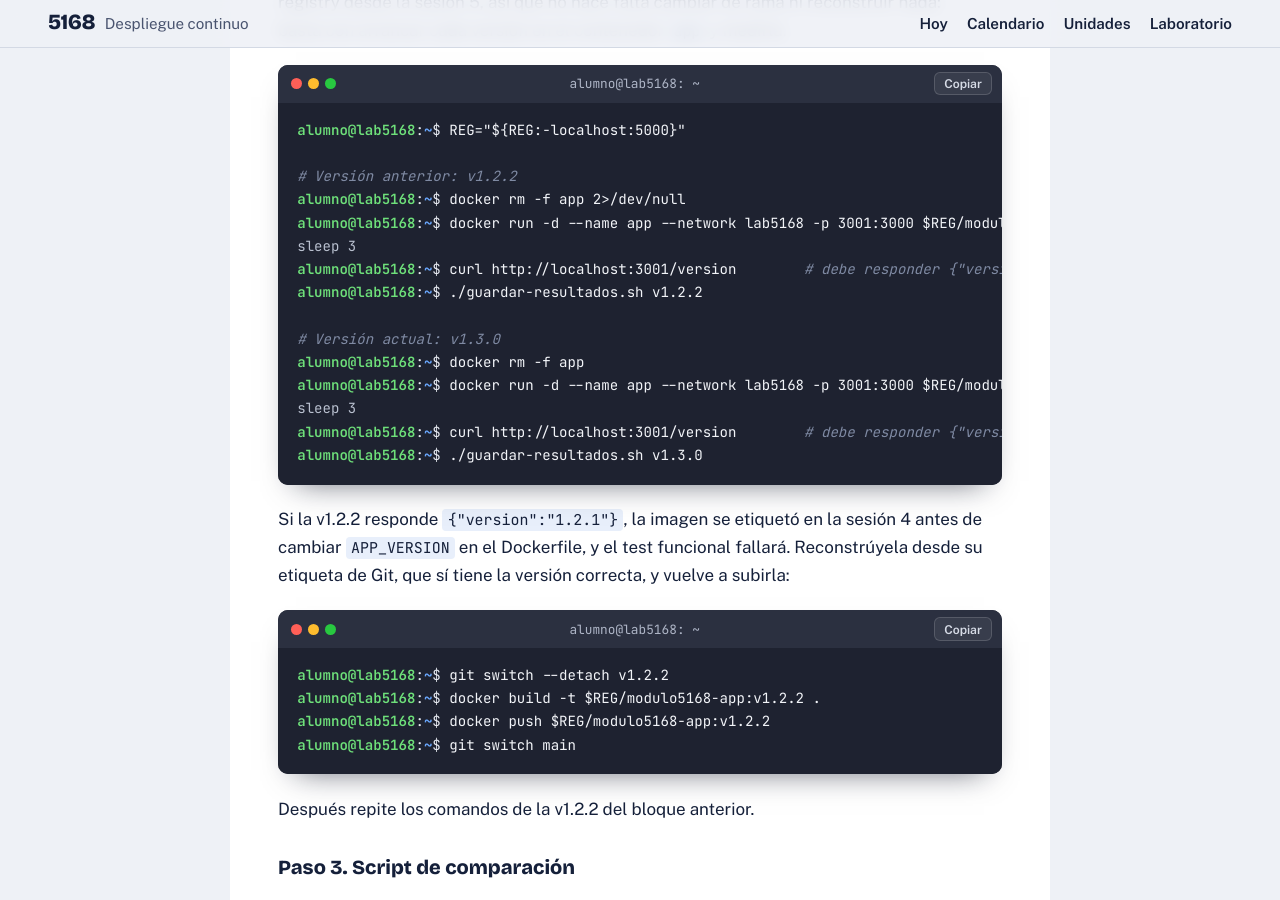
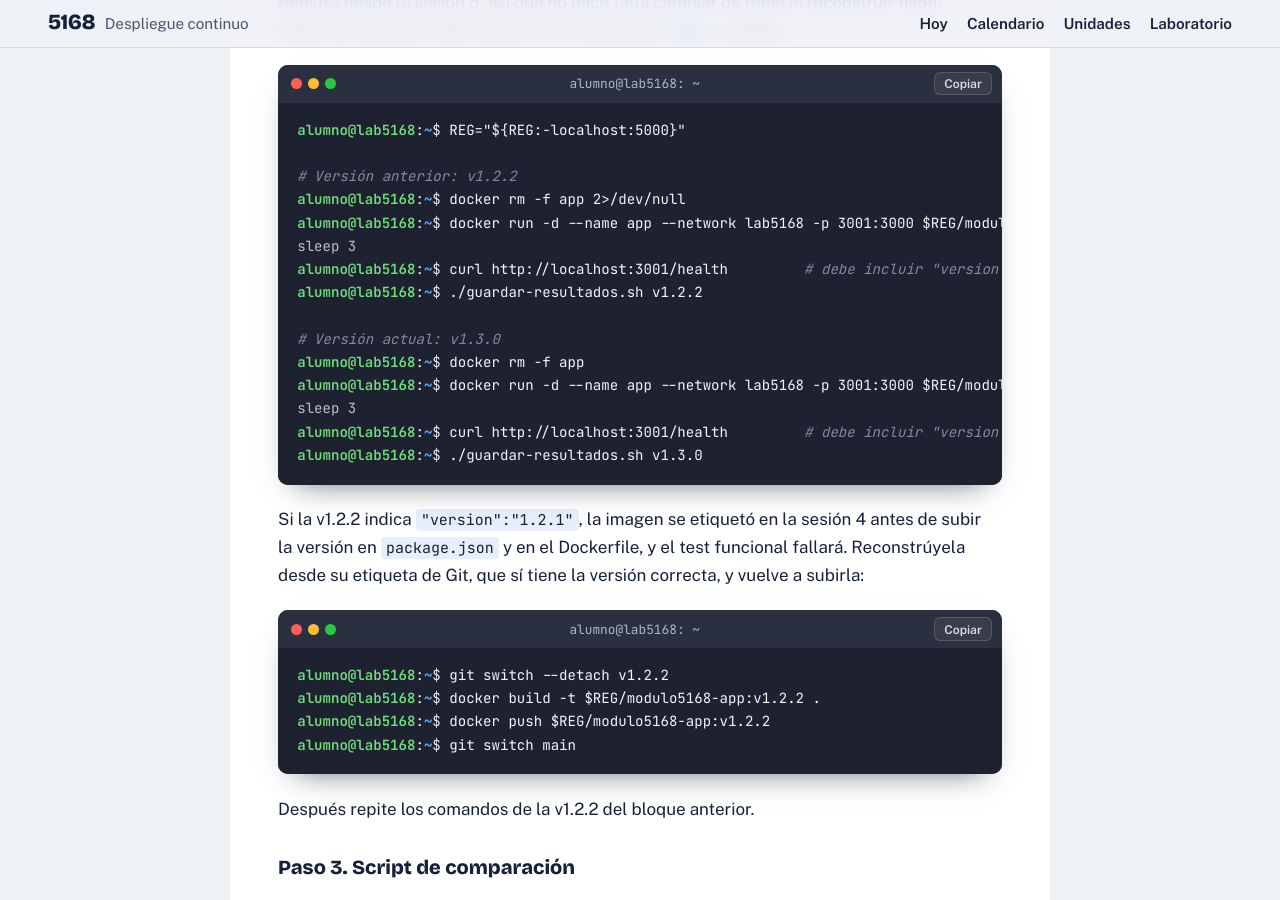
Before and after one commit to sergio79cs/modulo5168, a Jekyll site: the page built from ut01/sesion7.md, in a window 1280 px wide and 900 px high, scrolled down 8584 px. Built offline with Jekyll 4.4.1, drawn with Linux system fonts in a browser that asks for light colours; our own code applies the rules of GitHub Pages for plain Markdown files; some of the changed text lies outside the part shown.

Commit message:
UT01 sesión 7: comprobar la versión en /health
Co-Authored-By: Claude Opus 5.5 <noreply@anthropic.com>
Claude-Session: https://claude.ai/code/session_01Sh4Y8cvabhuxtxSwHi3wwq

````diff
--- a/ut01/sesion7.md
+++ b/ut01/sesion7.md
@@ -34,7 +34,7 @@ Una salida sin contexto no se puede comparar. Si mañana encuentras un fichero q
 | Fecha y hora          | Ordenar resultados y relacionarlos con otros eventos                 | `date -Iseconds` (formato ISO 8601) |
 | Máquina               | Los resultados de equipos distintos no son comparables               | `hostname`                     |
 | Parámetros            | `-n 100 -c 10` y `-n 1000 -c 50` miden cosas distintas               | Escribirlos en la cabecera     |
-| URL o endpoint        | `/` y `/version` pueden tener rendimientos muy diferentes            | Variable `URL` del script      |
+| URL o endpoint        | `/` y `/health` pueden tener rendimientos muy diferentes            | Variable `URL` del script      |
 
 **Reproducibilidad.** Una medición es reproducible cuando otra persona, con los mismos metadatos, puede repetirla y obtener resultados parecidos. Si falta un metadato, el resultado deja de ser reproducible y pierde casi todo su valor.
 
@@ -196,18 +196,18 @@ REG="${REG:-localhost:5000}"
 docker rm -f app 2>/dev/null
 docker run -d --name app --network lab5168 -p 3001:3000 $REG/modulo5168-app:v1.2.2
 sleep 3
-curl http://localhost:3001/version        # debe responder {"version":"1.2.2"}
+curl http://localhost:3001/health         # debe incluir "version":"1.2.2"
 ./guardar-resultados.sh v1.2.2
 
 # Versión actual: v1.3.0
 docker rm -f app
 docker run -d --name app --network lab5168 -p 3001:3000 $REG/modulo5168-app:v1.3.0
 sleep 3
-curl http://localhost:3001/version        # debe responder {"version":"1.3.0"}
+curl http://localhost:3001/health         # debe incluir "version":"1.3.0"
 ./guardar-resultados.sh v1.3.0
 ```
 
-Si la v1.2.2 responde `{"version":"1.2.1"}`, la imagen se etiquetó en la sesión 4 antes de cambiar `APP_VERSION` en el Dockerfile, y el test funcional fallará. Reconstrúyela desde su etiqueta de Git, que sí tiene la versión correcta, y vuelve a subirla:
+Si la v1.2.2 indica `"version":"1.2.1"`, la imagen se etiquetó en la sesión 4 antes de subir la versión en `package.json` y en el Dockerfile, y el test funcional fallará. Reconstrúyela desde su etiqueta de Git, que sí tiene la versión correcta, y vuelve a subirla:
 
 ```
 git switch --detach v1.2.2
@@ -304,7 +304,7 @@ El cambio se añade al principio del manejador de la ruta `/` de la aplicación:
 const fin = Date.now() + 20; while (Date.now() < fin) {}
 ```
 
-Además de añadir esas dos líneas en `server.js`, cambia la versión a `1.3.1` en `package.json` y en la línea `ENV APP_VERSION` del `Dockerfile`. Si no, `/version` seguiría respondiendo `1.3.0` y el test funcional de `guardar-resultados.sh` fallaría.
+Además de añadir esas dos líneas en `server.js`, cambia la versión a `1.3.1` en `package.json` y en la línea `ENV APP_VERSION` del `Dockerfile`. Si no, `/health` seguiría respondiendo `1.3.0` y el test funcional de `guardar-resultados.sh` fallaría.
 
 Como tienes tu propio laboratorio, crea la versión en tu repositorio:
 
````
